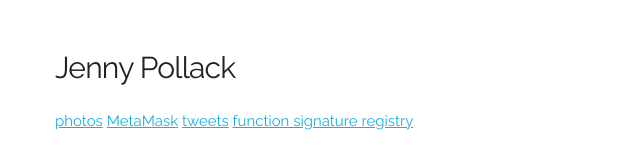
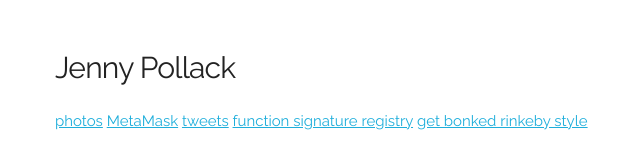
Before and after one commit to jennypollack/jennypollack.github.io, a plain HTML site: page index.html in a window 1280 px wide. Shown: the whole page, without its empty margins (105-745 px from the left). Drawn offline with Linux system fonts and the light colour scheme.

Commit message:
add metamark bonker on rinkeby

```diff
--- a/index.html
+++ b/index.html
@@ -52,6 +52,8 @@
 	    <a href="https://jennypollack.github.io/function_signature_registry/" target="blank">
 	    function signature registry</a>
 
+			<a href="https://jennypollack.github.io/metamark_gh/" target="blank"> get bonked rinkeby style</a>
+
     </div>
     </div>
 
```
Lines whose indentation alone changed are shown as unchanged.
